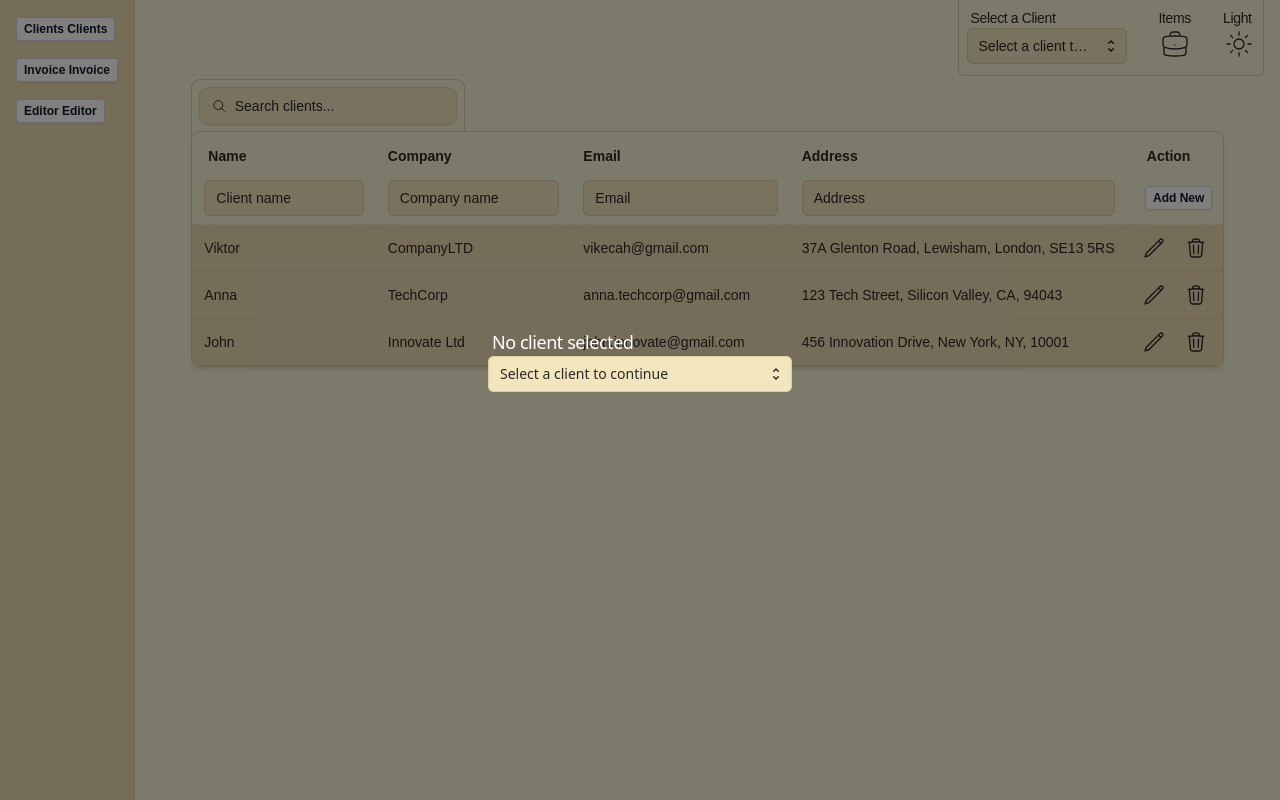
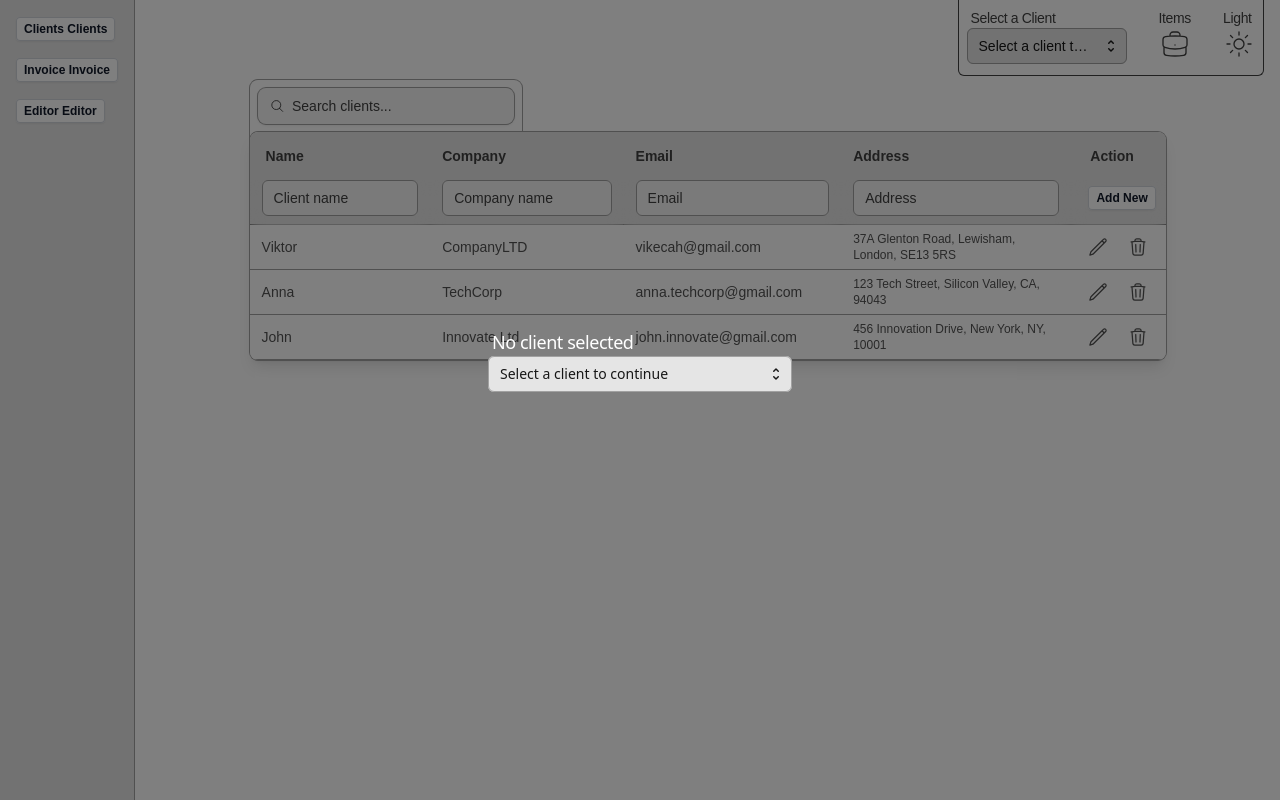
Before and after one commit to viktorHadz/vue-invoicer, a Vue app: page /clients in a window 1280 px wide. Built offline with nearby package versions, Linux system fonts and the light colour scheme.

Commit message:
colorscheem define

```diff
--- a/src/App.vue
+++ b/src/App.vue
@@ -12,8 +12,10 @@ const clientStore = useClientStore()
 </script>
 
 <template>
-  <div class="layout bg-vbg text-fg border-vborder">
-    <header class="sidebar border-vborder bg-vbg-head border-r">
+  <div class="layout bg-white text-neutral-700 dark:bg-neutral-800 dark:text-neutral-400">
+    <header
+      class="sidebar border-r border-neutral-400 bg-neutral-200 dark:border-neutral-700 dark:bg-neutral-900"
+    >
       <nav class="flex flex-col gap-4 p-4" v-if="clientStore.hasClients">
         <RouterLink to="/clients">
           <LeBtn type="button" button-text="Clients">Clients</LeBtn>
@@ -34,9 +36,7 @@ const clientStore = useClientStore()
         v-if="clientStore.hasClients"
         class="absolute top-0 right-0 z-50 flex w-1/2 max-w-64 justify-end"
       >
-        <div
-          class="border-vborder bg-vbg relative mr-4 flex gap-8 rounded-b-md border-x border-b p-2"
-        >
+        <div class="relative mr-4 flex gap-8 rounded-b-md border-x border-b p-2">
           <SelectClient selectTitle="Select a Client" select-title-class="text-sm"> </SelectClient>
           <div class="flex flex-col">
             <ItemsEditor></ItemsEditor>
--- a/src/assets/main.css
+++ b/src/assets/main.css
@@ -45,38 +45,28 @@ see: https://github.com/tailwindlabs/tailwindcss/discussions/15083
   --neu-600: #232323;
 
   /* === BASE COLORS (OKLCH) === */
-  --color-vbg: oklch(96.55% 0.039 100.86);
-  --color-vbg-head: oklch(89.41% 0.057 89.24);
-  --color-vbg-head2: oklch(92.31% 0.054 91.03); /* for hovers slight variations*/
-  --color-vbg-body: oklch(95.55% 0.055 96.15);
+  --color-prim: oklch(100% 0 0);
 
-  --color-acc: oklch(57.56% 0.066 199.49);
-  --color-acc-1: oklch(73.33% 0.062 199.87);
-  --color-acc-2: oklch(89.08% 0.062 199.92);
+  --color-sec: oklch(30.23% 0.0152 252.34);
+  --color-sec-mute: oklch(42.71% 0.0272 254.56);
 
-  --color-fg: oklch(28.09% 0.006 34.3);
-  --color-fg-2: oklch(32.09% 0.006 34.3);
+  --color-ter: oklch(48.85% 0.106 161.97);
 
-  --color-vborder: oklch(85.41% 0.057 89.24);
+  --color-acc: oklch(50.75% 0.1387 21.84);
 
-  --color-success: oklch(65.64% 0.135 109.11); /* green, mild */
-  --color-danger: oklch(54.58% 0.203 28.66); /* warm red */
-  --color-warn: oklch(72.51% 0.143 77.8); /*warm orange*/
+  --color-danger: oklch(46.44% 0.1477 24.17);
+  --color-danger: oklch(75.22% 0.1235 62.47);
+  --color-danger: oklch(68.1% 0.1708 151.16);
 
   :where(.dark) {
-    --color-vbg: oklch(20.69% 0.003 196.92);
-    --color-vbg-head: oklch(24.08% 0.005 219.67);
-    --color-vbg-head2: oklch(22.43% 0.003 196.94); /* for hovers slight variations*/
-    --color-vbg-body: oklch(27.68% 0 0);
+    --color-prim: oklch(23.93% 0 0);
 
-    --color-acc: oklch(70.48% 0.158 160.55);
-    --color-acc-1: oklch(81.01% 0.154 160.52);
-    --color-acc-2: oklch(91.71% 0.132 160.44);
+    --color-sec: oklch(19.13% 0 0);
+    --color-sec-mute: oklch(47.31% 0.0061 247.96);
 
-    --color-fg: oklch(80.61% 0.042 83.08);
-    --color-fg-2: oklch(91.55% 0.055 96.15);
+    --color-ter: oklch(48.85% 0.106 161.97);
 
-    --color-vborder: oklch(34.09% 0.006 34.3);
+    --color-acc: oklch(50.75% 0.1387 21.84);
   }
 }
 /* === THEME COLORS === */
--- a/src/components/UI/LeInput.vue
+++ b/src/components/UI/LeInput.vue
@@ -2,7 +2,7 @@
   <div class="relative">
     <label
       :for="props.id"
-      class="text-fg absolute -top-2 left-2 inline-block rounded-lg px-1 text-xs font-medium"
+      class="absolute -top-2 left-2 inline-block rounded-lg px-1 text-xs font-medium text-neutral-800"
     >
       {{ props.label }}
     </label>
@@ -13,7 +13,7 @@
       :value="modelValue"
       @input="emit('update:modelValue', $event.target.value)"
       v-bind="$attrs"
-      class="bg-vbg-head2 focus:bg-vbg-head hover:bg-vbg-head outline-vborder hover:outline-fg/50 placeholder:text-fg hover:placeholder:text-fg-2 focus:outline-fg text-fg2 block w-full rounded-md px-3 py-1.5 text-base font-normal outline-1 -outline-offset-1 focus:outline-2 focus:-outline-offset-2 sm:text-sm/6"
+      class="block w-full rounded-md bg-neutral-100 px-3 py-1.5 text-base font-normal text-neutral-900 outline-1 -outline-offset-1 outline-neutral-400 placeholder:text-neutral-700 hover:bg-neutral-50 hover:outline-neutral-600 focus:bg-neutral-50 focus:outline-2 focus:-outline-offset-2 focus:outline-neutral-600 sm:text-sm/6 dark:bg-zinc-900 dark:text-neutral-400 dark:outline-neutral-600 dark:placeholder:text-neutral-500 dark:hover:bg-neutral-900 dark:hover:outline-neutral-600 dark:focus:bg-neutral-900"
     />
   </div>
 </template>
--- a/src/components/UI/table/LeTd.vue
+++ b/src/components/UI/table/LeTd.vue
@@ -1,5 +1,7 @@
 <template>
-  <td class="border-vborder text-fg2 bg-vbg-head border-b px-3 text-sm whitespace-nowrap">
+  <td
+    class="border-b border-neutral-400 bg-white px-3 text-sm text-ellipsis text-neutral-600 dark:border-amber-100/40 dark:bg-zinc-800 dark:text-neutral-500"
+  >
     <slot></slot>
   </td>
 </template>
--- a/src/components/clients/ClientsTable.vue
+++ b/src/components/clients/ClientsTable.vue
@@ -67,32 +67,30 @@ const filteredClients = computed(() => {
     <div class="align-middle">
       <div class="inline-block min-w-full">
         <!-- Search -->
-        <div class="mx-auto w-full max-w-[90%] 2xl:max-w-[70%]">
+        <div class="mx-auto w-full max-w-[80%] 2xl:max-w-[70%]">
           <div
-            class="ring-t ring-x ring-vborder bg-vbg group -mb-2 w-fit rounded-t-lg px-2 pt-2 pb-4 ring-1"
+            class="ring-t ring-x group -mb-2 w-fit rounded-t-lg px-2 pt-2 pb-4 ring-1 ring-neutral-400 dark:ring-neutral-600"
           >
             <div
-              class="bg-vbg-head2 group-focus-within:ring-fg/50 group-hover:ring-fg/50 ring-vborder/80 flex w-64 items-center rounded-lg px-3 py-2 shadow-sm ring-1 transition-colors"
+              class="dark:focus-within: flex w-64 items-center rounded-lg bg-neutral-100 px-3 py-2 shadow-sm ring-1 ring-neutral-400 transition-colors focus-within:bg-neutral-50 focus-within:ring-neutral-500 hover:bg-neutral-50 hover:ring-neutral-500 dark:bg-zinc-900 dark:ring-neutral-600 dark:focus-within:bg-neutral-900 dark:focus-within:ring-neutral-600 dark:hover:bg-neutral-900 dark:hover:ring-neutral-600"
             >
-              <MagnifyingGlassIcon
-                class="text-fg group-hover:text-fg-2 group-focus-within:text-fg-2 mr-2 h-4 w-4"
-              ></MagnifyingGlassIcon>
+              <MagnifyingGlassIcon class="mr-2 size-4"></MagnifyingGlassIcon>
               <input
                 id="srchQry-clients-1"
                 v-model="searchQuery"
                 type="text"
                 placeholder="Search clients..."
-                class="placeholder:text-fg w-full bg-transparent text-sm outline-none"
+                class="w-full bg-transparent text-sm outline-none placeholder:text-neutral-700 dark:placeholder:text-neutral-400"
               />
             </div>
           </div>
         </div>
         <div
-          class="ring-vborder mx-auto max-h-[80vh] max-w-[90%] overflow-y-auto shadow-md ring-1 sm:rounded-lg 2xl:max-w-[70%]"
+          class="mx-auto max-h-[80vh] max-w-[80%] overflow-y-auto shadow-lg ring-1 ring-neutral-400 sm:rounded-lg 2xl:max-w-[70%] dark:ring-neutral-600"
         >
           <table class="divide-vborder min-w-full divide-y">
             <thead
-              class="bg-vbg text-fgring-1 sticky top-0 z-10 border-b px-3 text-left text-sm font-semibold backdrop-blur-sm backdrop-filter"
+              class="sticky top-0 z-10 border-b bg-neutral-200 px-3 text-left text-sm font-semibold backdrop-blur-sm backdrop-filter dark:bg-zinc-900"
             >
               <tr>
                 <th scope="col" class="py-3.5 pr-3 pl-4 text-left text-sm font-semibold sm:pl-4">
@@ -103,7 +101,7 @@ const filteredClients = computed(() => {
                 <th scope="col" class="px-3 py-3.5 text-left text-sm font-semibold">Address</th>
                 <th scope="col" class="relative py-3.5 pr-4 pl-3 text-center sm:pr-6">Action</th>
               </tr>
-              <tr>
+              <tr class="bg-neutral-200 dark:bg-zinc-900">
                 <LeTh>
                   <LeInput
                     label=""
@@ -209,15 +207,15 @@ const filteredClients = computed(() => {
                   <LeTd>{{ client.name }}</LeTd>
                   <LeTd>{{ client.company }}</LeTd>
                   <LeTd>{{ client.email }}</LeTd>
-                  <LeTd> {{ client.address }}</LeTd>
+                  <LeTd class="text-xs"> {{ client.address }}</LeTd>
                   <LeTd>
                     <!-- Controls pading for entire read only row -->
                     <div class="flex w-full items-center justify-center gap-5 py-3 text-center">
                       <a href="#" @click="editTrue(client)">
-                        <PencilIcon class="hover:text-success size-5.5"></PencilIcon>
+                        <PencilIcon class="hover:text-success size-5"></PencilIcon>
                       </a>
                       <a href="#" class="hover:text-danger" @click="removeClient(client)">
-                        <TrashIcon class="size-5.5"></TrashIcon>
+                        <TrashIcon class="size-5"></TrashIcon>
                       </a>
                     </div>
                   </LeTd>
--- a/src/components/clients/SelectClient.vue
+++ b/src/components/clients/SelectClient.vue
@@ -26,13 +26,13 @@ const props = defineProps({
         {{ props.selectTitle }}
       </ListboxLabel>
       <ListboxButton
-        class="bg-vbg-head2 hover:bg-vbg-head text-fg outline-vborder focus:outline-vborder grid w-full cursor-default grid-cols-1 rounded-md py-1.5 pr-2 pl-3 text-left outline-1 -outline-offset-1 focus:outline-2 focus:-outline-offset-2 sm:text-sm/6"
+        class="grid w-full cursor-default grid-cols-1 rounded-md bg-neutral-200 py-1.5 pr-2 pl-3 text-left text-neutral-900 outline-1 -outline-offset-1 outline-neutral-400 focus:outline-2 focus:-outline-offset-2 sm:text-sm/6 dark:bg-zinc-900 dark:text-neutral-300 dark:outline-neutral-600 dark:focus:outline-neutral-600"
       >
         <span class="col-start-1 row-start-1 truncate pr-6">{{
           clientStore.selectedClient?.name || 'Select a client to continue'
         }}</span>
         <ChevronUpDownIcon
-          class="text-fg col-start-1 row-start-1 size-5 self-center justify-self-end sm:size-4"
+          class="col-start-1 row-start-1 size-5 self-center justify-self-end sm:size-4"
           aria-hidden="true"
         />
       </ListboxButton>
@@ -43,7 +43,7 @@ const props = defineProps({
         leave-to-class="opacity-0"
       >
         <ListboxOptions
-          class="bg-vbg-head2 ring-vborder absolute z-10 mt-1 max-h-60 w-full overflow-auto rounded-md py-1 text-base shadow-lg ring-1 focus:outline-hidden sm:text-sm"
+          class="absolute z-10 mt-1 max-h-60 w-full overflow-auto rounded-md bg-neutral-100 py-1 text-base shadow-lg ring-1 focus:outline-hidden sm:text-sm dark:bg-zinc-900"
         >
           <ListboxOption
             as="template"
@@ -54,13 +54,19 @@ const props = defineProps({
           >
             <li
               :class="[
-                active ? 'bg-vbg-body text-fg-2 outline-hidden' : 'text-fg',
+                active
+                  ? 'bg-neutral-50 text-neutral-950 outline-hidden dark:bg-zinc-800 dark:text-neutral-300'
+                  : 'text-neutral-700 dark:text-neutral-500',
                 'relative cursor-default py-2 pr-4 pl-8 select-none',
               ]"
             >
-              <span :class="[selected ? 'font-semibold' : 'font-normal', 'block truncate']">{{
-                client.name
-              }}</span>
+              <span
+                :class="[
+                  selected ? 'font-semibold text-neutral-900 dark:text-neutral-300' : 'font-normal',
+                  'block truncate',
+                ]"
+                >{{ client.name }}</span
+              >
 
               <span
                 v-if="selected"
```
